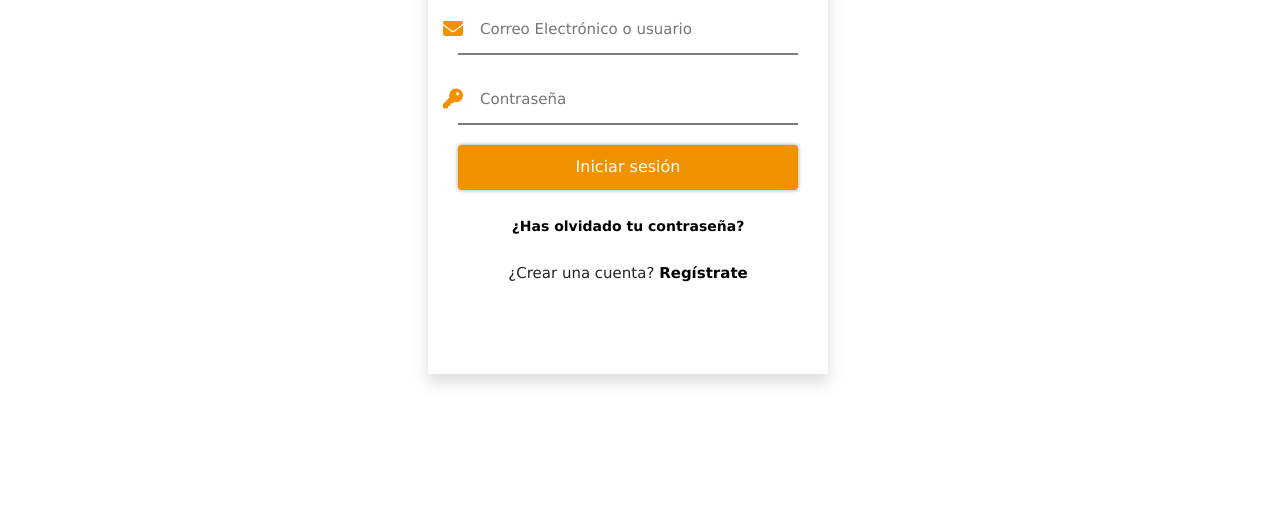
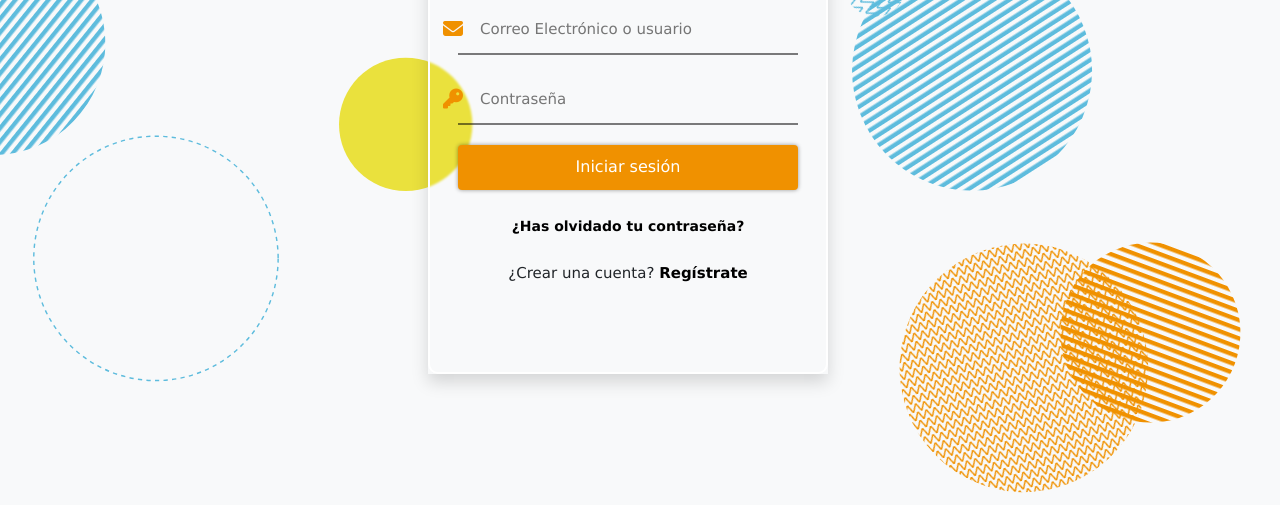
Before and after one commit to Nauus/Proyect-Final, a plain HTML site: page login.html in a window 1280 px wide. Shown: the part 295-800 px from the top of the page. Drawn offline with Linux system fonts and the light colour scheme; the site is published under a folder, as on GitHub Pages, so addresses that start at the root find nothing.

Commit message:
fix images in css

```diff
--- a/css/login.css
+++ b/css/login.css
@@ -26,7 +26,7 @@
     scale: 1.1;
 }
 body {
-    background-image: url(/img/fondoarreglado.svg);
+    background-image: url(../img/fondoarreglado.svg);
     background-position: center;
     background-size: cover;
     min-height: 100vh;
--- a/css/register.css
+++ b/css/register.css
@@ -26,7 +26,7 @@
     scale: 1.1;
 }
 body {
-    background-image: url(/img/fondoarreglado.svg);
+    background-image: url(../img/fondoarreglado.svg);
     background-position: center;
     background-size: cover;
     min-height: 100vh;
--- a/css/styles.css
+++ b/css/styles.css
@@ -33,7 +33,7 @@ nav a {
   padding: 5em inherit;
   margin-bottom: 0;
   background-color: #53C0FB;
-  background: url('/img/cover_back.png');
+  background: url('../img/cover_back.png');
   background-size: cover;
   background-position: center;
   background-repeat: no-repeat;
```
